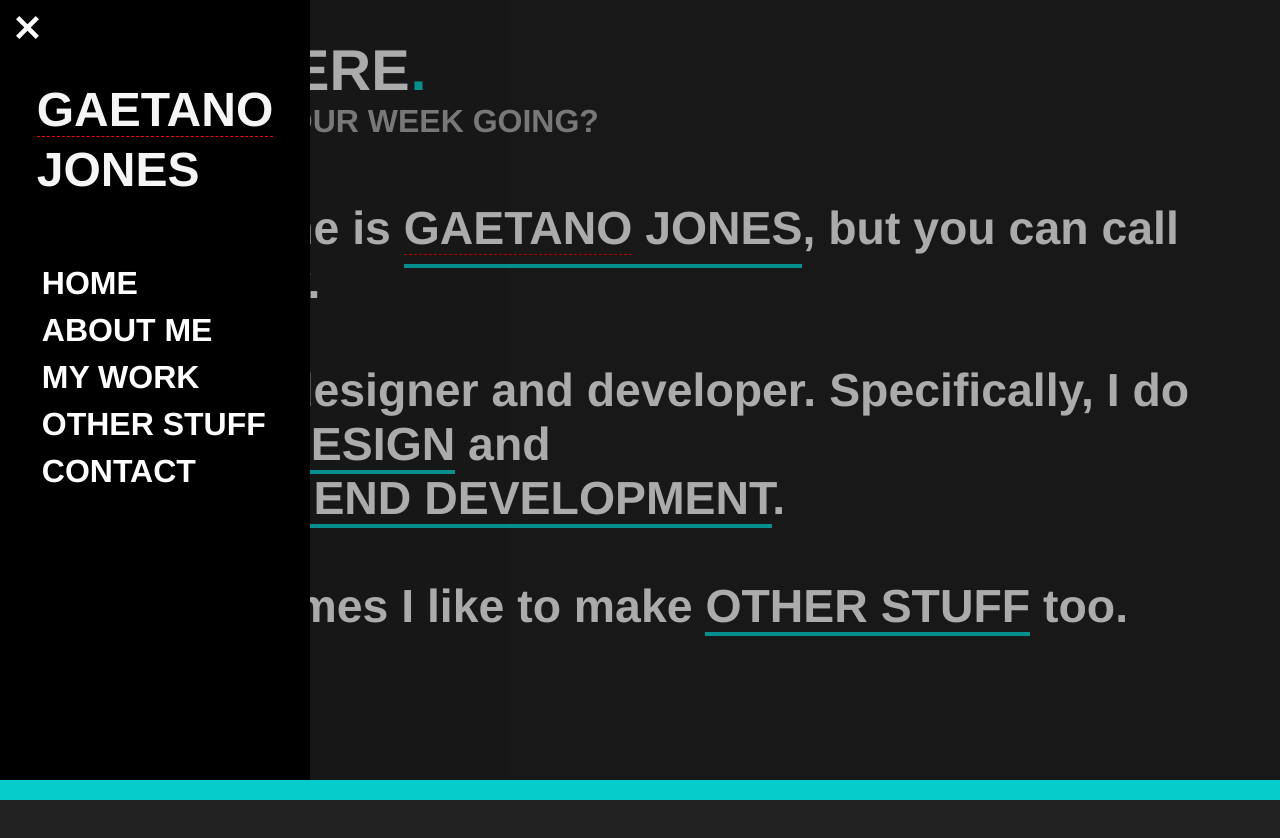
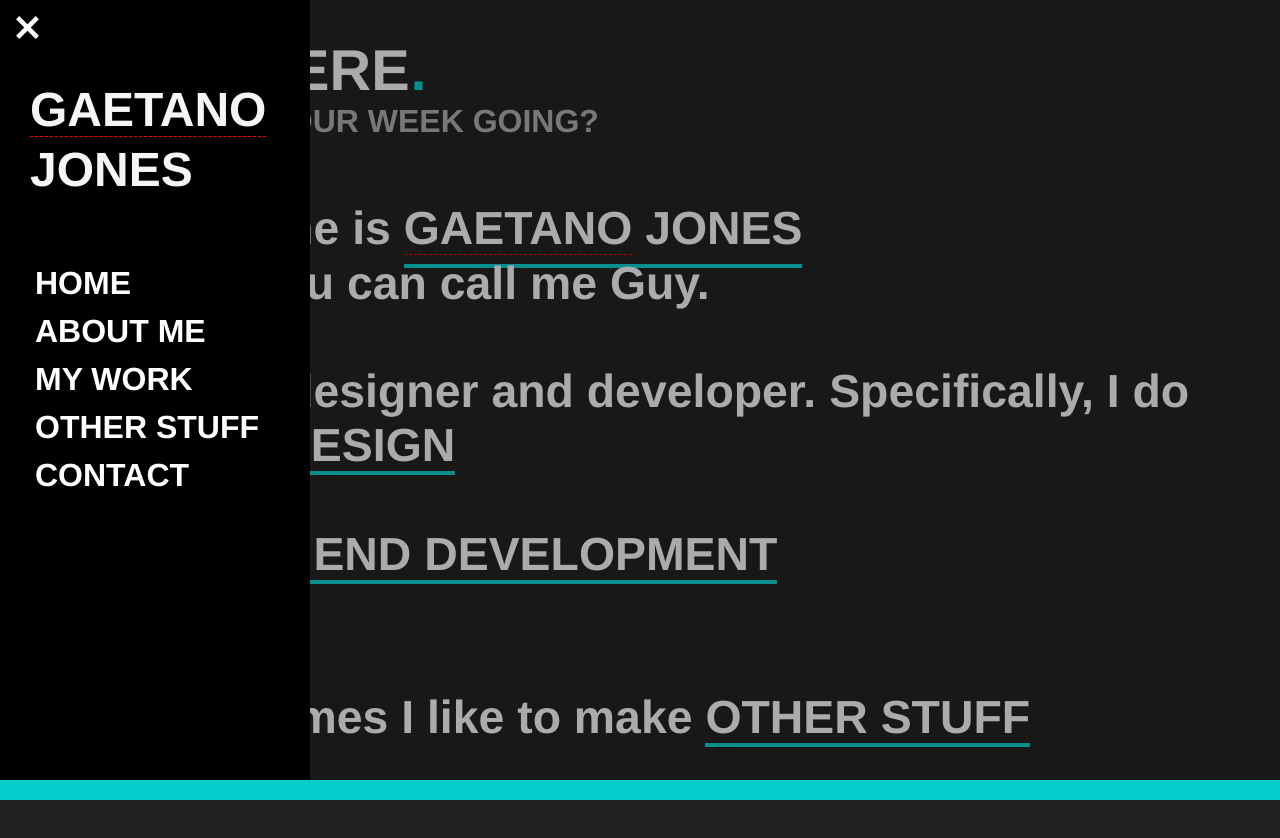
Before and after one commit to gjonesdev/gjones_design, a React (Create React App) app: page /Home in a window 1280 px wide. Both pictures are taken after a click on the icon 27 px from the left and 27 px from the top of the page. Shown: the top 838 px of the page. Before the commit the page ends 800 px from the top, so only its background shows below. Built offline with nearby package versions, Linux system fonts and the light colour scheme.

Commit message:
added new font styling to link hover

```diff
--- a/src/App.css
+++ b/src/App.css
@@ -18,6 +18,11 @@ html {
 	font-family: "HelveticaNeue";
 	src: local("HelveticaNeue-Bold"), url("./fonts/HelveticaNeue-Bold.otf");
 	font-weight: Bold;
+}
+
+@font-face {
+	font-family: "GarisLengkung";
+	src: local("GarisLengkung"), url("./fonts/GarisLengkung.otf");
 }
 
 body {
@@ -49,6 +54,27 @@ a:visited:hover {
 
 a:hover {
 	color: #09CCCC;
+	font-family: GarisLengkung, sans-serif;
+	padding-bottom: 5px;
+}
+
+a::after {
+	font-family: GarisLengkung, sans-serif;
+	display: block;
+	content: attr(title);
+	height: 1px;
+	overflow: hidden;
+	visibility: hidden;
+
+}
+
+.aug::after {
+	font-size: 2.5rem !important;
+}
+
+.aug:hover {
+	padding-bottom: 13px !important;
+	font-size: 2.8rem !important;
 }
 
 .name-under {
@@ -125,6 +151,7 @@ h5 {
 }
 
 #welcome-header1 {
+	position: absolute;
 	float: right;
 	text-align: left;
 	font-weight: bold;
@@ -219,6 +246,7 @@ h5 {
 .period {
 	color: #09CCCC;
 	margin-left: 1px;
+	font-family: Helvetica Neue, sans-serif;
 }
 
 .site-link {
@@ -271,4 +299,5 @@ h5 {
 canvas {
 	margin-left: auto;
 	margin-right: auto;
+	z-index: -1;
 }
--- a/src/components/OtherStuff.js
+++ b/src/components/OtherStuff.js
@@ -20,10 +20,10 @@ function OtherStuff() {
 				<h1>Other Stuff<span className="period">.</span></h1><h2>Everyone has a junk drawer, right?</h2>
 			</div>
 			<div class="category-link">
-				<div><Link to="/LogoDesign">Logo<br />Design<span className="period">.</span></Link><img src="#" alt="#" /></div>
-				<div><Link to="/GraphicDesign">Graphic<br />Design<span className="period">.</span></Link><img src="#" alt="#" /></div>
-				<div><Link to="/AugmentedReality">Augmented<br />Reality<span className="period">.</span></Link><img src="#" alt="#" /></div>
-				<div><Link to="/CreativeCoding">Creative<br />Coding<span className="period">.</span></Link><img src="#" alt="#" /></div>
+				<div><Link to="/LogoDesign" title="Design">Logo<br />Design<span className="period">.</span></Link><img src="#" alt="#" /></div>
+				<div><Link to="/GraphicDesign" title="Graphic">Graphic<br />Design<span className="period">.</span></Link><img src="#" alt="#" /></div>
+				<div><Link to="/AugmentedReality" title="Augmented" className="aug">Augmented<br />Reality<span className="period">.</span></Link><img src="#" alt="#" /></div>
+				<div><Link to="/CreativeCoding" title="Creative">Creative<br />Coding<span className="period">.</span></Link><img src="#" alt="#" /></div>
 			</div>
 			{/* <span className="block"></span> */}
 			{/* <span className="block"></span> */}
--- a/src/components/Welcome.js
+++ b/src/components/Welcome.js
@@ -1,7 +1,7 @@
 // cSpell:enableCompoundWords
 import React from "react";
 import { Link } from "react-router-dom";
-import Asterisk from "./Asterisk";
+import Asterisk from "./Asterisk.js";
 import P5Wrapper from "react-p5-wrapper";
 
 var position = window.pageYOffset || document.documentElement.scrollTop;
--- a/src/components/asterisk.js
+++ b/src/components/asterisk.js
@@ -48,7 +48,7 @@ function Asterisk(p) {
 	////////
 
 	p.setup = function () {
-		p.createCanvas(960, 540);
+		p.createCanvas(p.windowWidth - 50, p.windowHeight);
 
 		// img = loadImage("screen.png");
 		// img.resize(960, 540);
--- a/src/components/navigation/Sidenav.css
+++ b/src/components/navigation/Sidenav.css
@@ -26,11 +26,11 @@
 #sidenav-content {
 	width: max-content;
 	margin-top: 80px;
-	margin-left: auto;
+	margin-left: 30px;
 	margin-right: auto;
 	visibility: hidden;
 	white-space: nowrap;
-	text-overflow: clip;
+	text-overflow: hidden;
 	transition: 0.12s;
 	text-transform: uppercase;
 }
@@ -46,11 +46,13 @@
 
 .logo {
 	font-family: Helvetica Neue;
-	font-size: 3rem;
+	font-size: 3rem !important;
 	line-height: 60px;
 	margin-bottom: 60px;
 	cursor: default;
 }
+
+
 
 .red-under {
 	padding-bottom: 0px;
@@ -59,6 +61,7 @@
 
 #sidenav a:hover,
 sidenav a:focus {
+	padding-bottom: 8px;
 	color: #09CCCC;
 	border-bottom: none;
 }
--- a/src/components/navigation/Sidenav.js
+++ b/src/components/navigation/Sidenav.js
@@ -29,11 +29,11 @@ function Sidenav(props) {
 				<GoX id="navclosebtn" onClick={() => closeNav()} />
 				<div id="sidenav-content">
 					<div className="logo"><u className="red-under">Gaetano</u><br />Jones</div>
-					<Link to="/Home" onClick={() => closeNav()} >Home</Link>
-					<Link to="/About" onClick={() => closeNav()} >About Me</Link>
-					<Link to="/Work" onClick={() => closeNav()} >My Work</Link>
-					<Link to="/OtherStuff" onClick={() => closeNav()} >Other Stuff</Link>
-					<Link to="/Contact" onClick={() => closeNav()} >Contact</Link>
+					<Link to="/Home" onClick={() => closeNav()} title="Home">Home</Link>
+					<Link to="/About" onClick={() => closeNav()} title="About Me">About Me</Link>
+					<Link to="/Work" onClick={() => closeNav()} title="My Work">My Work</Link>
+					<Link to="/OtherStuff" onClick={() => closeNav()} title="Other Stuff">Other Stuff</Link>
+					<Link to="/Contact" onClick={() => closeNav()} title="Contact">Contact</Link>
 				</div>
 			</div>
 			<div id="dim">
```
Also changed, not shown: src/fonts/GarisLengkung.otf (added), 1 other file (tests, documents, lock files or other folders).
